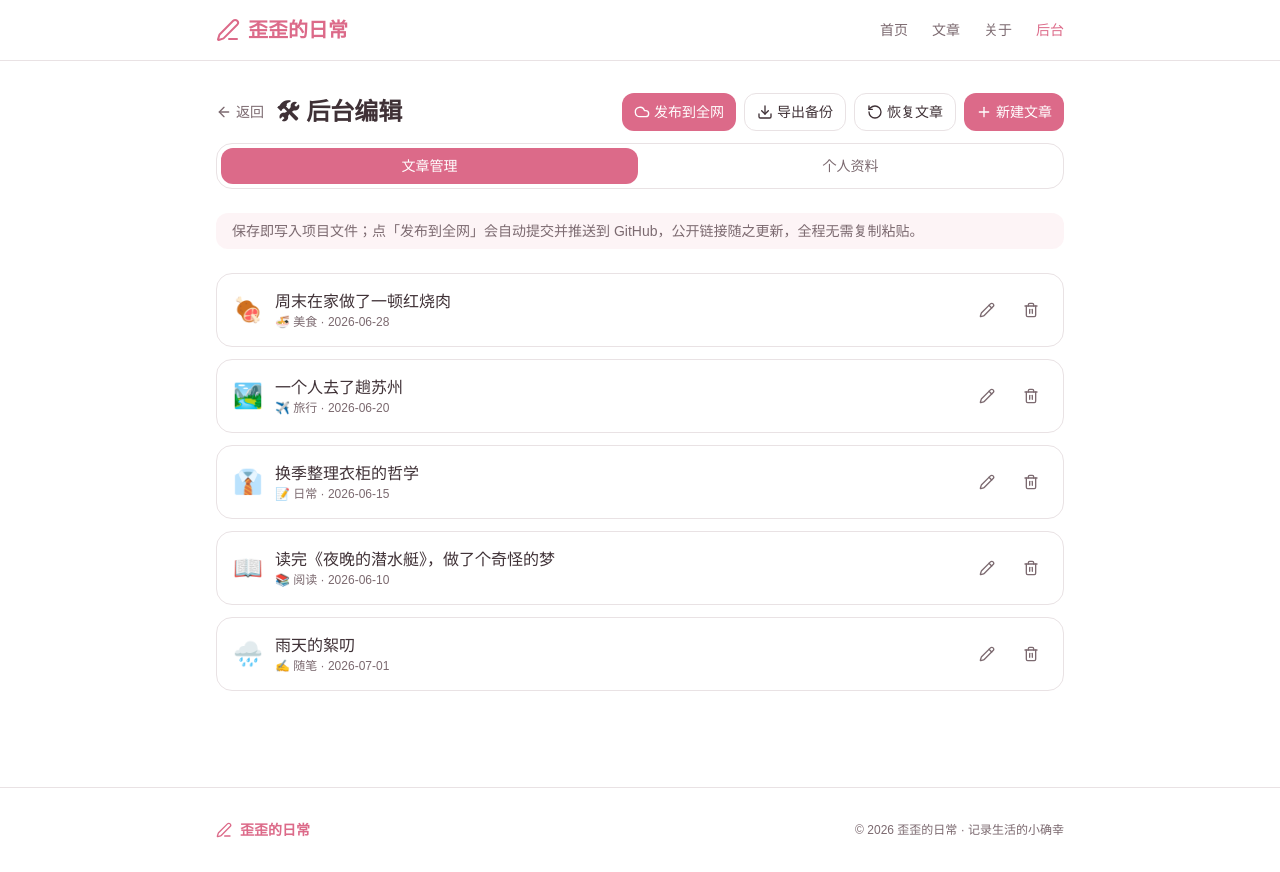
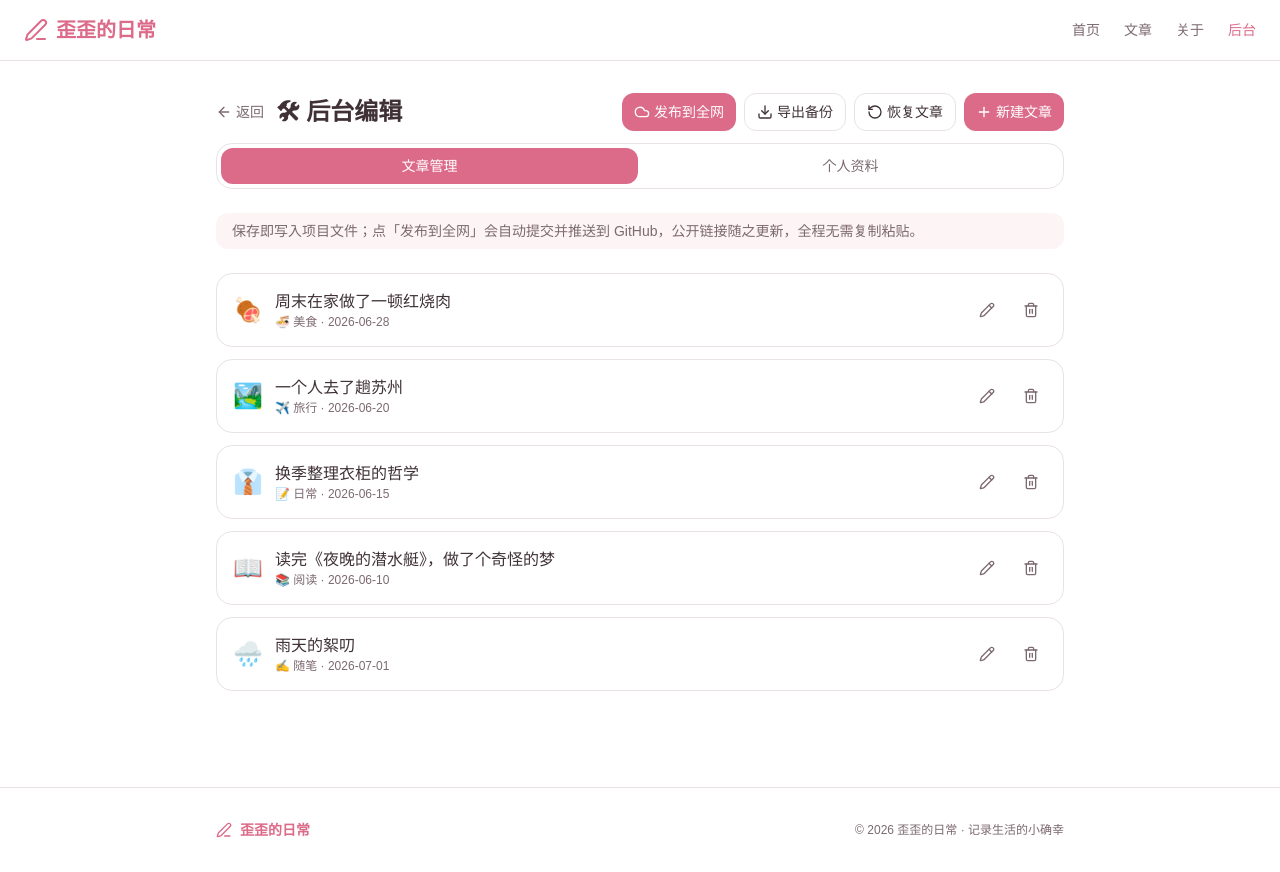
Before and after one commit to rikka-y/yy-blog, a React (Vite) app: page /#/admin in a window 1280 px wide. Built offline with nearby package versions, Linux system fonts and the light colour scheme.

Commit message:
update src/components/Header.tsx via admin 2026-07-20T04:21

```diff
--- a/src/components/Header.tsx
+++ b/src/components/Header.tsx
@@ -13,7 +13,7 @@ export function Header() {
 
   return (
     <header className="sticky top-0 z-50 border-b bg-background/80 backdrop-blur-sm">
-      <div className="mx-auto flex max-w-4xl items-center justify-between px-6 py-4">
+      <div className="mx-auto flex max-w-[1600px] items-center justify-between px-6 py-4">
         <Link to="/" className="flex items-center gap-2 text-xl font-bold text-primary">
           <PenLine className="h-6 w-6" />
           <span>歪歪的日常</span>
```
